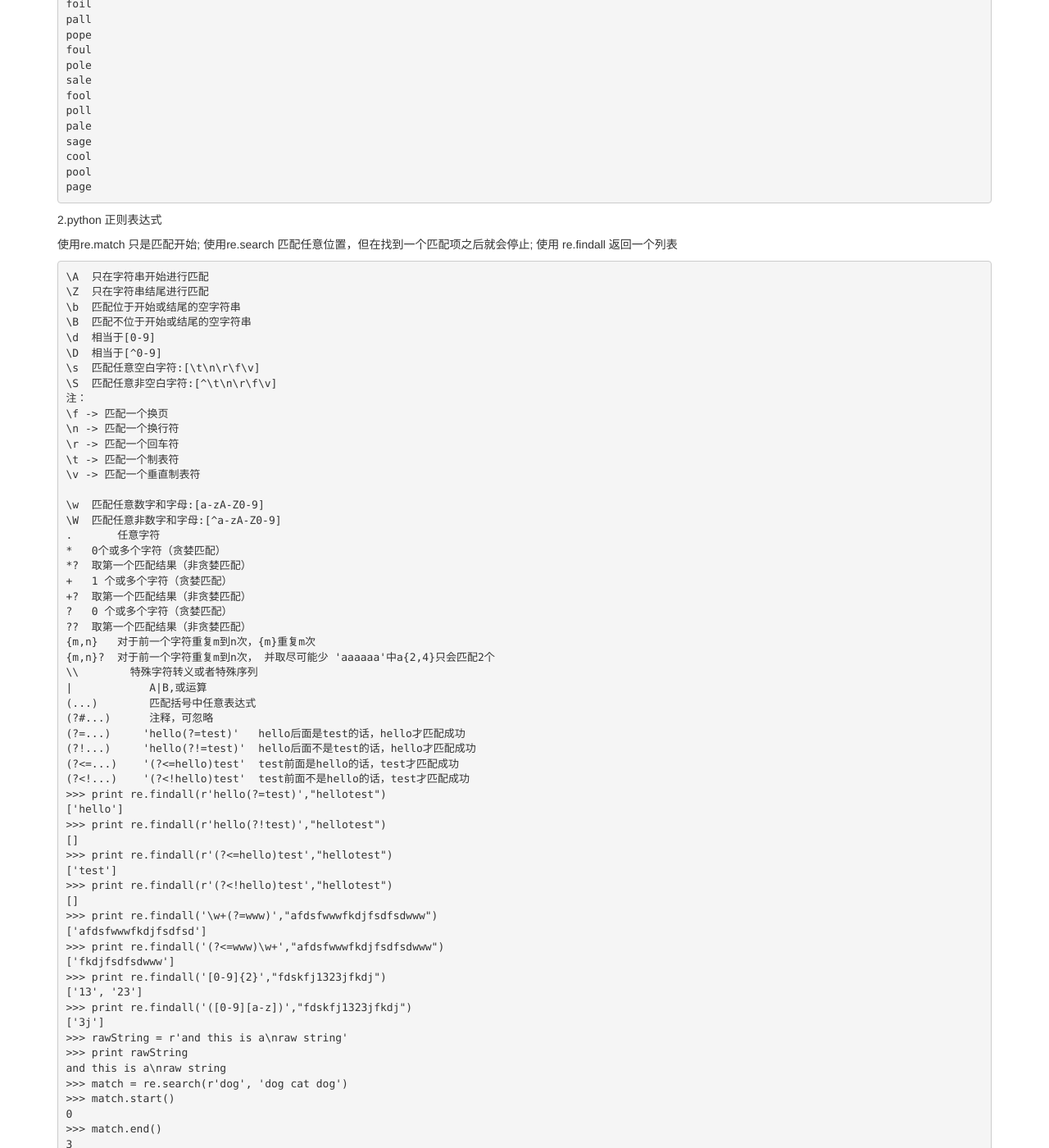
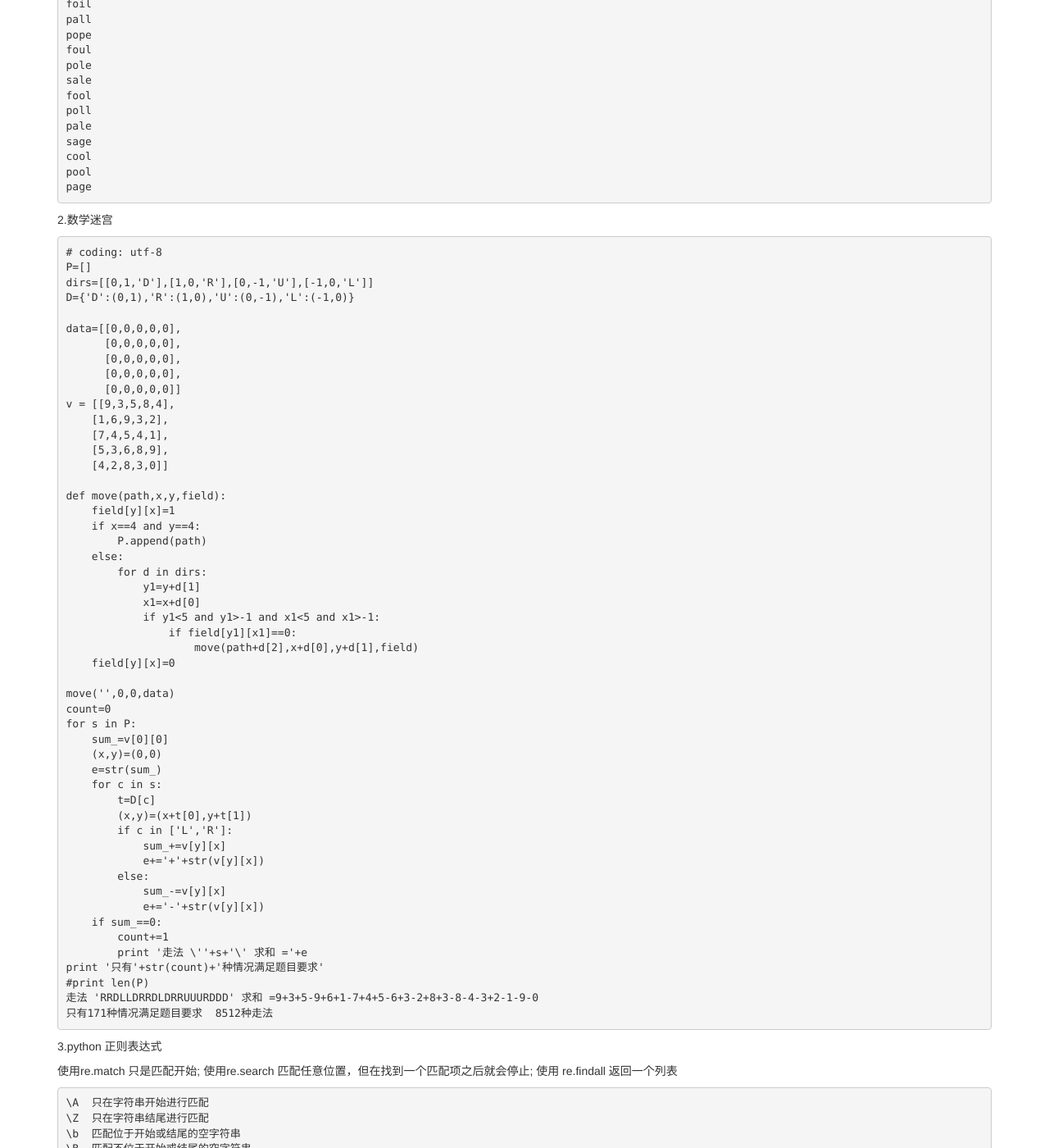
Before and after one commit to tank96a/article, a Jekyll site: the page built from _posts/2015-04-13-python-algo.md, in a window 1280 px wide and 1400 px high, scrolled down 1349 px. Shown: the whole window at 82% size. Built offline with Jekyll 4.4.1, drawn with Linux system fonts in a browser that asks for light colours; nearby versions of some CDN libraries; library files that are not in the unit come from our copies; comment, search, counter and statistics services are not loaded.

Commit message:
Update 2015-04-13-python-algo.md

```diff
--- a/_posts/2015-04-13-python-algo.md
+++ b/_posts/2015-04-13-python-algo.md
@@ -88,8 +88,63 @@ page
 </pre>
 {% endraw %}
 
+2.数学迷宫
 
-2.python 正则表达式
+{% highlight python %}
+# coding: utf-8
+P=[]
+dirs=[[0,1,'D'],[1,0,'R'],[0,-1,'U'],[-1,0,'L']]
+D={'D':(0,1),'R':(1,0),'U':(0,-1),'L':(-1,0)}
+
+data=[[0,0,0,0,0],
+      [0,0,0,0,0],
+      [0,0,0,0,0],
+      [0,0,0,0,0],
+      [0,0,0,0,0]]
+v = [[9,3,5,8,4],
+    [1,6,9,3,2],
+    [7,4,5,4,1],
+    [5,3,6,8,9],
+    [4,2,8,3,0]]
+
+def move(path,x,y,field):
+    field[y][x]=1
+    if x==4 and y==4:
+        P.append(path)
+    else:
+        for d in dirs:
+            y1=y+d[1]
+            x1=x+d[0]
+            if y1<5 and y1>-1 and x1<5 and x1>-1:
+                if field[y1][x1]==0:
+                    move(path+d[2],x+d[0],y+d[1],field)
+    field[y][x]=0
+
+move('',0,0,data)
+count=0
+for s in P:
+    sum_=v[0][0]
+    (x,y)=(0,0)
+    e=str(sum_)
+    for c in s:
+        t=D[c]
+        (x,y)=(x+t[0],y+t[1])
+        if c in ['L','R']:
+            sum_+=v[y][x]
+            e+='+'+str(v[y][x])
+        else:
+            sum_-=v[y][x]
+            e+='-'+str(v[y][x])
+    if sum_==0:
+        count+=1
+        print '走法 \''+s+'\' 求和 ='+e
+print '只有'+str(count)+'种情况满足题目要求'
+#print len(P)
+走法 'RRDLLDRRDLDRRUUURDDD' 求和 =9+3+5-9+6+1-7+4+5-6+3-2+8+3-8-4-3+2-1-9-0
+只有171种情况满足题目要求  8512种走法
+{% endhighlight %}
+
+3.python 正则表达式
 
 使用re.match  只是匹配开始;
 使用re.search 匹配任意位置，但在找到一个匹配项之后就会停止;
```
Also changed, not shown: other parts of _posts/2015-04-13-python-algo.md (+1 -1 lines).
